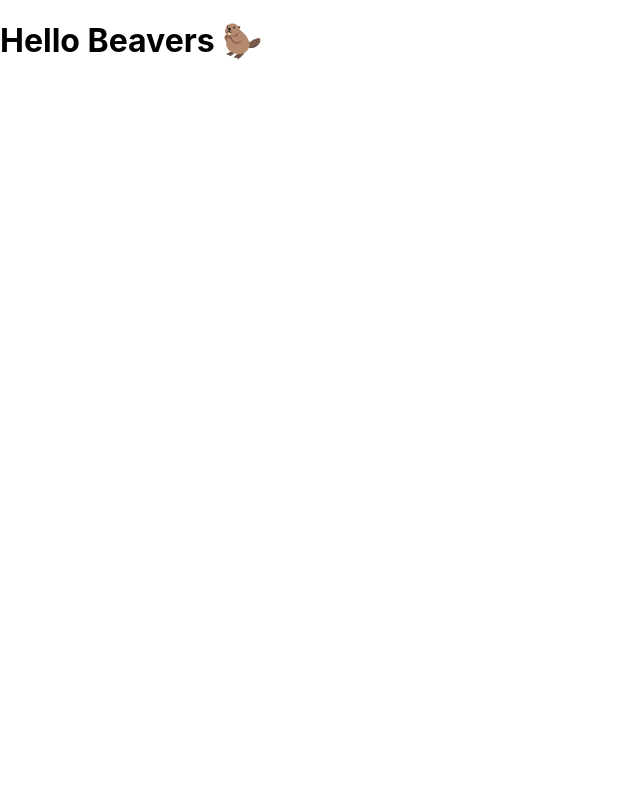
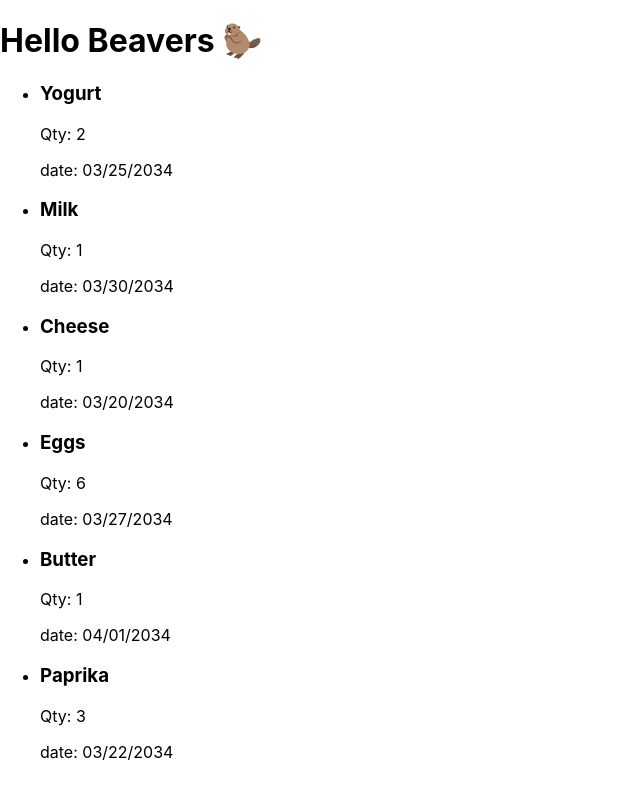
Before and after one commit to NeeleWaehnke/capstone-project, a Next.js app: page / in a window 1280 px wide. Shown: the whole page, without its empty margins (0-640 px from the left). Built offline with nearby package versions, Linux system fonts and the light colour scheme.

Commit message:
Add ItemList component, render ItemCard dynamically from dummy-data

```diff
--- a/components/ItemCard.js
+++ b/components/ItemCard.js
@@ -1,9 +1,11 @@
-export default function ItemCard() {
+import { items } from '../lib/data';
+
+export default function ItemCard({ name, date, quantity }) {
   return (
     <li>
-      <h3>Name</h3>
-      <p>Qty</p>
-      <p>date</p>
+      <h3>{name}</h3>
+      <p>Qty: {quantity}</p>
+      <p>date: {date}</p>
     </li>
   );
 }
--- /dev/null
+++ b/components/ItemList.js
@@ -0,0 +1,22 @@
+import { Fragment } from 'react';
+import { items } from '../lib/data';
+import ItemCard from './ItemCard';
+
+export default function ItemList() {
+  return (
+    <ul>
+      {items.map((item) => {
+        return (
+          <Fragment key={item.id}>
+            <ItemCard
+              id={item.id}
+              name={item.name}
+              date={item.date}
+              quantity={item.quantity}
+            />
+          </Fragment>
+        );
+      })}
+    </ul>
+  );
+}
--- a/lib/data.js
+++ b/lib/data.js
@@ -1,30 +1,36 @@
-export const itemData = [
+export const items = [
   {
+    id: 1,
     name: 'Yogurt',
     date: '03/25/2034',
     quantity: '2',
   },
   {
+    id: 2,
     name: 'Milk',
     date: '03/30/2034',
     quantity: '1',
   },
   {
+    id: 3,
     name: 'Cheese',
     date: '03/20/2034',
     quantity: '1',
   },
   {
+    id: 4,
     name: 'Eggs',
     date: '03/27/2034',
     quantity: '6',
   },
   {
+    id: 5,
     name: 'Butter',
     date: '04/01/2034',
     quantity: '1',
   },
   {
+    id: 6,
     name: 'Paprika',
     date: '03/22/2034',
     quantity: '3',
--- a/pages/index.js
+++ b/pages/index.js
@@ -1,3 +1,10 @@
+import ItemList from '../components/ItemList';
+
 export default function Home() {
-  return <h1>Hello Beavers 🦫</h1>;
+  return (
+    <>
+      <h1>Hello Beavers 🦫</h1>
+      <ItemList />
+    </>
+  );
 }
```
